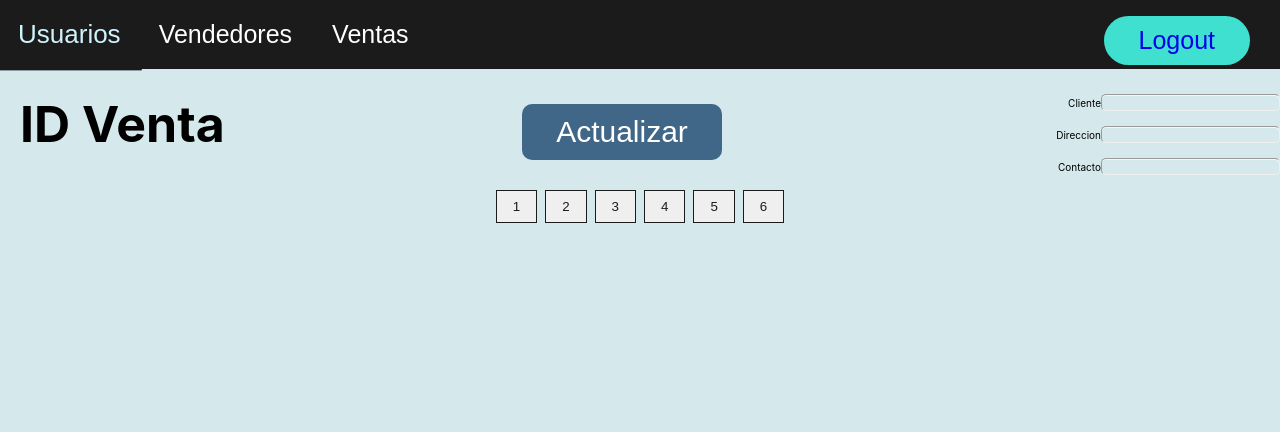
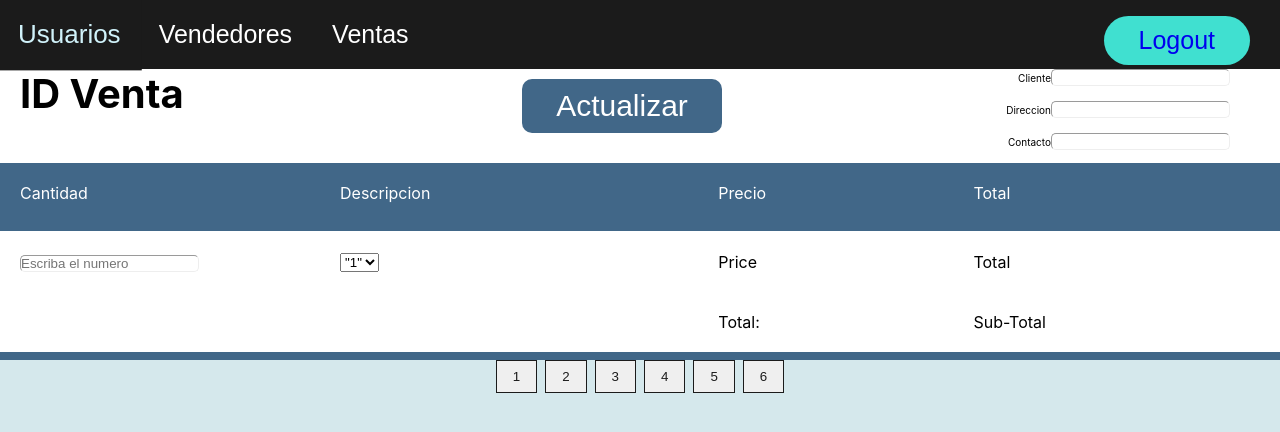
Before and after one commit to yipson/Code-Mug, a React (Create React App) app: page /ActualizarVenta in a window 1280 px wide. Shown: the top 432 px of the page. Built offline with nearby package versions, Linux system fonts and the light colour scheme.

Commit message:
Modificacion ActualizarVenta

```diff
--- a/src/App.css
+++ b/src/App.css
@@ -465,7 +465,7 @@ label span {
 }
 .controls {
   position: absolute;
-  right: 50px;
+  right: 90px;
   font-size: 18px;
 }
 .boton {
--- a/src/pages/ActualizarVenta.jsx
+++ b/src/pages/ActualizarVenta.jsx
@@ -7,6 +7,7 @@ const ActualizarVenta = () => {
   return (
     <div>
       <Header />
+      <body className="ventas">
         <div className="info">
           <div className="titulo-contenedor">
             <h1>ID Venta</h1>
@@ -62,6 +63,48 @@ const ActualizarVenta = () => {
             </form>
           </div>
         </div>
+        <section className="section-ventas">
+                  <table className="ventas">
+                    <thead>
+                      <tr>
+                        <th scope="row">Cantidad</th>
+                        <th>Descripcion</th>
+                        <th>Precio</th>
+                        <th>Total</th>
+                      </tr>
+                    </thead>
+                    <tbody>
+                      <tr>
+                      <td className="separacion">
+                        <input type="Num" placeholder="Escriba el numero"/>
+                      </td>
+                        <td>
+                          <selection>
+                            <select name="Descripcion">
+                              <option>"1"</option>
+
+                              <option>"2"</option>
+
+                              <option>"3"</option>
+                            </select>
+                          </selection>
+                        </td>
+
+                        <td>Price</td>
+                        <td>Total</td>
+                      </tr>
+                    </tbody>
+                    <tfoot className="alinear">
+                      <tr>
+                        <td></td>
+                        <td></td>
+                        <td>Total:</td>
+                        <td>Sub-Total</td>
+                      </tr>
+                    </tfoot>
+                  </table>
+                </section>
+       </body>
 
       <script src="js/popup.js"></script>
       <Paginador />
--- a/src/styles/styles.css
+++ b/src/styles/styles.css
@@ -262,7 +262,7 @@ nav {
   text-decoration: none;
   align-items: center;
   background-color: var(--negro);
-  margin-bottom: 2.5rem;
+  margin-bottom: 0rem;
 }
 
 .button-g {
@@ -314,7 +314,7 @@ nav {
 }
 .titulo-contenedor h1 {
   width: 50rem;
-  font-size: 5rem;
+  font-size: 4rem;
 }
 .boton-venta {
   background-color: var(--azul);
@@ -327,7 +327,7 @@ nav {
   color: var(--blanco);
   margin-left: 0.2rem;
   cursor: pointer;
-  color: var(--blanco);
+
 }
 
 /* Filtro de fecha */
@@ -367,8 +367,15 @@ nav {
   background-color: var(--blanco);
   text-align: left;
   border-collapse: collapse;
+
 }
-
+.controls {
+  position: absolute;
+  right: 50px;
+}
+.separacion {
+  width: 25%;
+}
 th,
 td {
   padding: 2rem;
```
Lines whose indentation alone changed are shown as unchanged.
